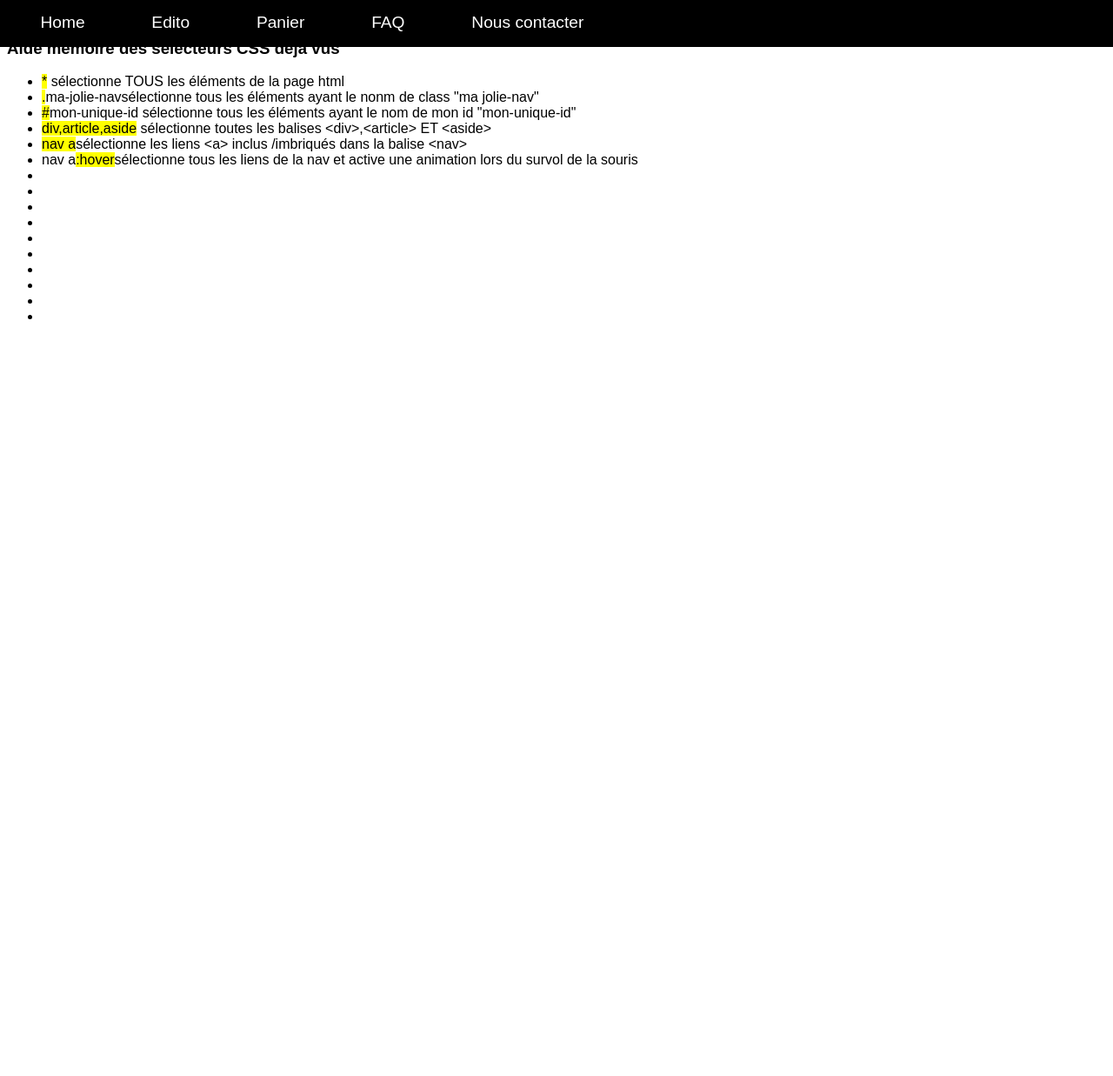
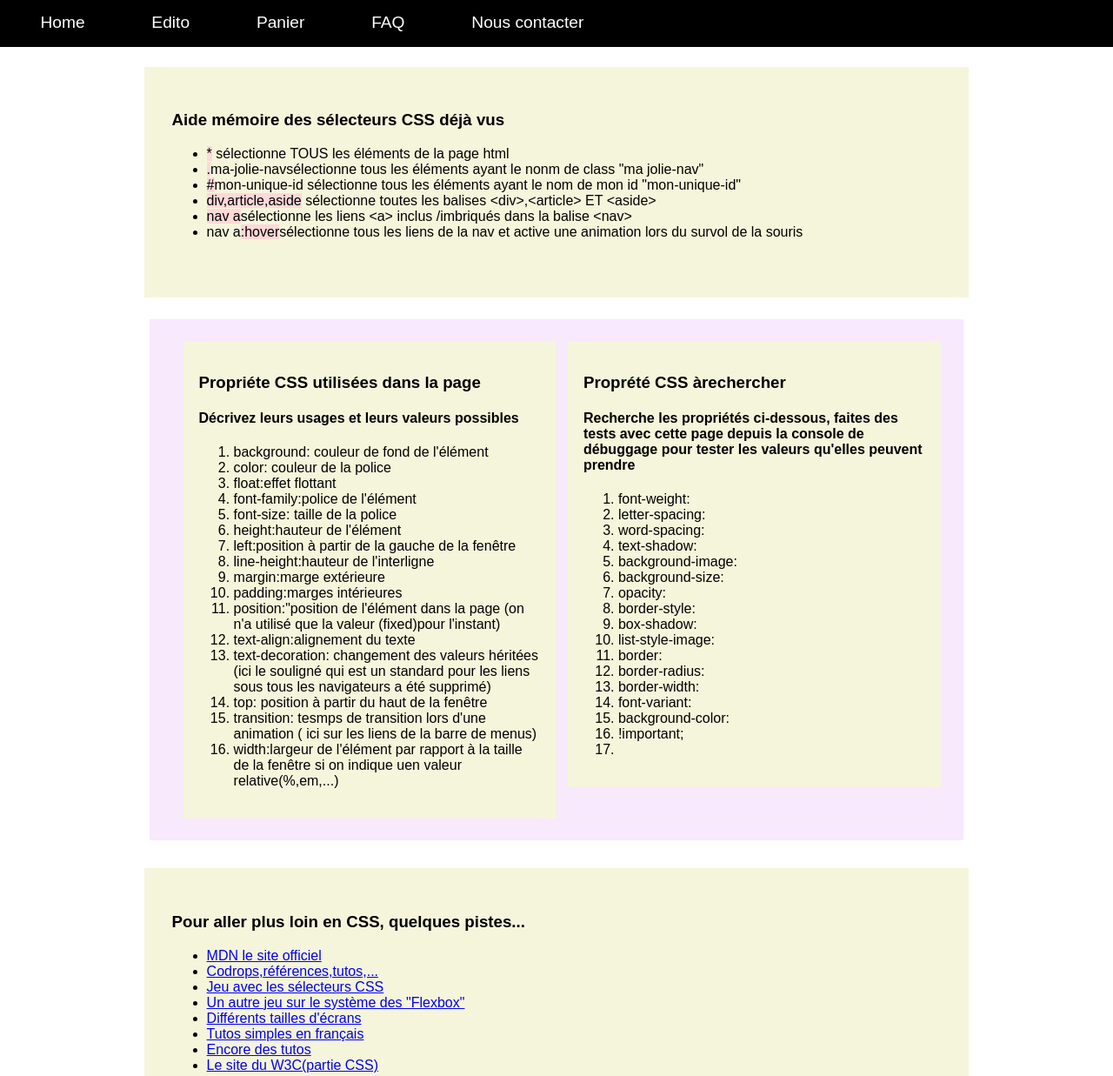
Before and after one commit to AliLepoles/html_css, a plain HTML site: page Menu_cours_css/index.html in a window 1280 px wide. Shown: the top 1237 px of the page at 87% size. Before the commit the page ends 800 px from the top, so only its background shows below. Drawn offline with Linux system fonts and the light colour scheme.

Commit message:
Cours sur le Css

```diff
--- a/Menu_cours_css/index.html
+++ b/Menu_cours_css/index.html
@@ -34,36 +34,81 @@
                 <li><mark>div,article,aside</mark> sélectionne toutes les balises &lt;div>,&lt;article> ET &lt;aside></li>
                 <li><mark>nav a</mark>sélectionne les liens &lt;a> inclus /imbriqués dans la balise &lt;nav></li>
                 <li>nav a<mark>:hover</mark>sélectionne tous les liens de la nav et active une animation lors du survol de la souris</li>
-                <li><mark></mark></li>
-                <li><mark></mark></li>
-                <li><mark></mark></li>
-                <li><mark></mark></li>
-                <li><mark></mark></li>
-                <li><mark></mark></li>
-                <li><mark></mark></li>
-                <li><mark></mark></li>
-                <li><mark></mark></li>
-                <li><mark></mark></li>
+
+            </ul><br/>
+        </section>
 
 
 
+           <div class="container1">
+                <section class="container2">
+                    <h3>Propriéte CSS utilisées dans la page</h3>
+                    <h4>Décrivez leurs usages et leurs valeurs possibles</h4>
+                        <ol>
+                            <li>background: couleur de fond de l'élément</li>
+                            <li>color: couleur de la police</li>
+                           <li>float:effet flottant</li>
+                           <li>font-family:police de l'élément</li>
+                           <li>font-size: taille de la police</li>
+                           <li>height:hauteur de l'élément</li>
+                           <li>left:position à partir de la gauche de la fenêtre</li>
+                           <li>line-height:hauteur de l'interligne </li>
+                           <li>margin:marge extérieure</li>
+                           <li>padding:marges intérieures</li>
+                           <li>position:"position de l'élément dans la page (on n'a utilisé que la valeur (fixed)pour l'instant)</li>
+                           <li>text-align:alignement du texte</li>
+                           <li>text-decoration: changement des valeurs héritées (ici le souligné qui est un standard pour les liens sous tous les navigateurs a été supprimé)</li>
+                           <li>top: position à partir du haut de la fenêtre</li>
+                           <li>transition: tesmps de transition lors d'une animation ( ici sur les liens de la barre de menus)</li>
+                           <li>width:largeur de l'élément par rapport à la taille de la fenêtre si on indique uen valeur relative(%,em,...)</li>
+
+                        </ol>
+                </section>
+
+               <section class="container3">
+                   <h3>Proprété CSS àrechercher</h3>
+                   <h4>Recherche les propriétés ci-dessous, faites des tests avec cette page depuis la console de débuggage pour tester les valeurs qu'elles peuvent prendre</h4>
+                      <ol>
+                          <li>font-weight:</li>
+                          <li>letter-spacing:</li>
+                          <li>word-spacing:</li>
+                          <li>text-shadow:</li>
+                          <li>background-image:</li>
+                          <li>background-size:</li>
+                          <li>opacity:</li>
+                          <li>border-style:</li>
+                          <li>box-shadow:</li>
+                          <li>list-style-image:</li>
+                          <li>border:</li>
+                          <li>border-radius:</li>
+                          <li>border-width:</li>
+                          <li>font-variant:</li>
+                          <li>background-color:</li>
+                          <li>!important;</li>
+                          <li></li>
+
+                      </ol>
+
+                 </section>
+                 <div class="clear"></div>
 
 
+            </div><!--fin DIV Container1-->
 
+            <section class="container container4">
+                 <h3>Pour aller plus loin en CSS, quelques pistes...</h3>
 
-
-
-
-
-
-
-            </ul>
-         </section>
-
-
-
-
-
+                    <ul>
+                        <li><a href="https://developer.mozilla.org/en-US/docs/Web/CSS">MDN le site officiel</a></li>
+                        <li><a href="https://tympanus.net/codrops">Codrops,références,tutos,...</a></li>
+                        <li><a href="https://flukeout.github.io">Jeu avec les sélecteurs CSS</a></li>
+                       <li><a href="http://flexboxfroggy.com">Un autre jeu sur le système des "Flexbox"</a></li>
+                       <li><a href="http://viewportsizes.com">Différents tailles d'écrans</a></li>
+                       <li><a href="http://fr.learnlayout.com">Tutos simples en français</a></li>
+                       <li><a href="https://purecss.io">Encore des tutos</a></li>
+                       <li><a href="http://www.w3c.org/Style/CSS/Learning">Le site du W3C(partie CSS)</a></li>
+                   </ul>
+            </section>
 
 
 
--- a/Menu_cours_css/style.css
+++ b/Menu_cours_css/style.css
@@ -33,3 +33,56 @@ nav a:hover{/*tous les liens au survol de la souris dans le nav*/
     background: #fda500;/*couleur de fond*/
     color:#000;/*couleur du texte*/
 }
+
+/* 1er container*/
+.container{
+    width: 70%;
+    margin: 4% auto 2% auto;
+    background: beige;
+    padding: 2em;
+
+
+}
+
+mark{
+    background: #ffd8d8;
+}
+
+/*2éme container*/
+.container1{
+    width: 70%;
+    margin: 2% auto;/* contraction pour 2% auto 2% auto*/
+    background: #f8e9fd;
+    padding: 2%;
+
+}
+
+/*containers 3 et 4 imbriqués dans le container*/
+.container2,.container3{
+    width: 44.5%;
+    background: beige;
+    padding: 2%;
+    float:left;
+
+}
+
+.container2{
+    margin-left: 1.5%;
+
+}
+.container3{
+    margin-left: 1.5%;
+}
+
+/*5e container*/
+.container4{
+    margin-top: 2em;
+
+}
+.clear{
+    clear: both;
+}
+
+section :hover{
+    background-color: red;
+}
```
